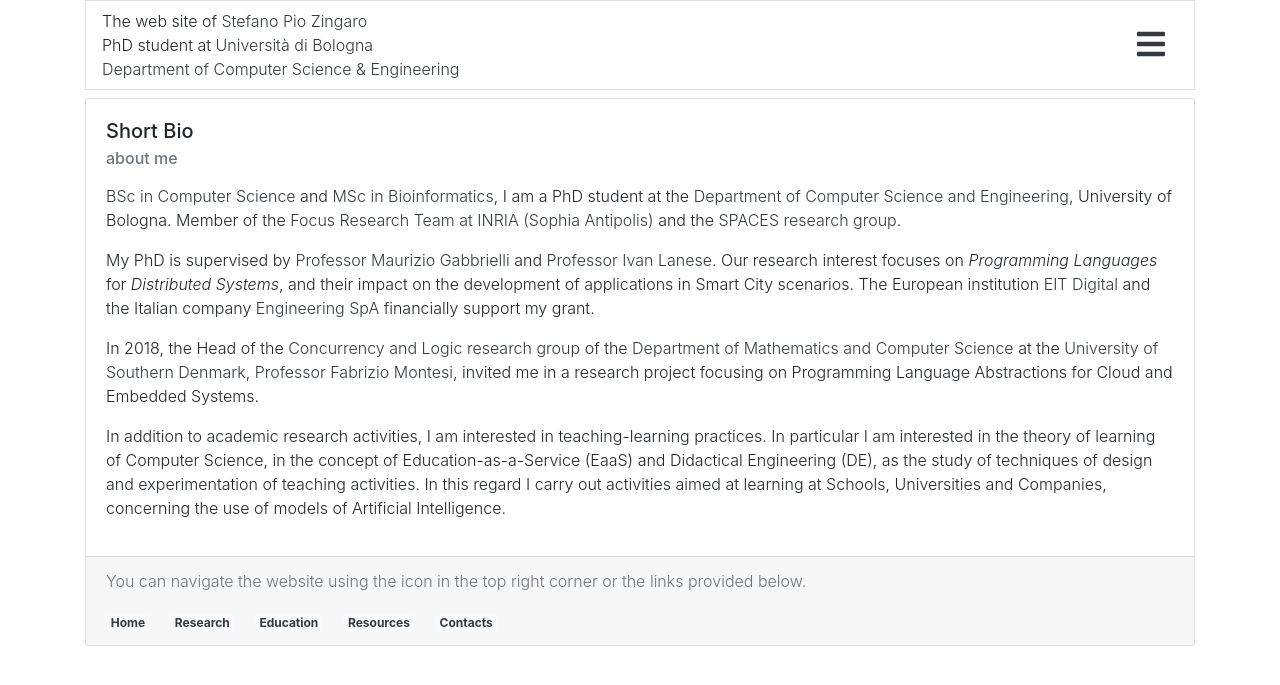
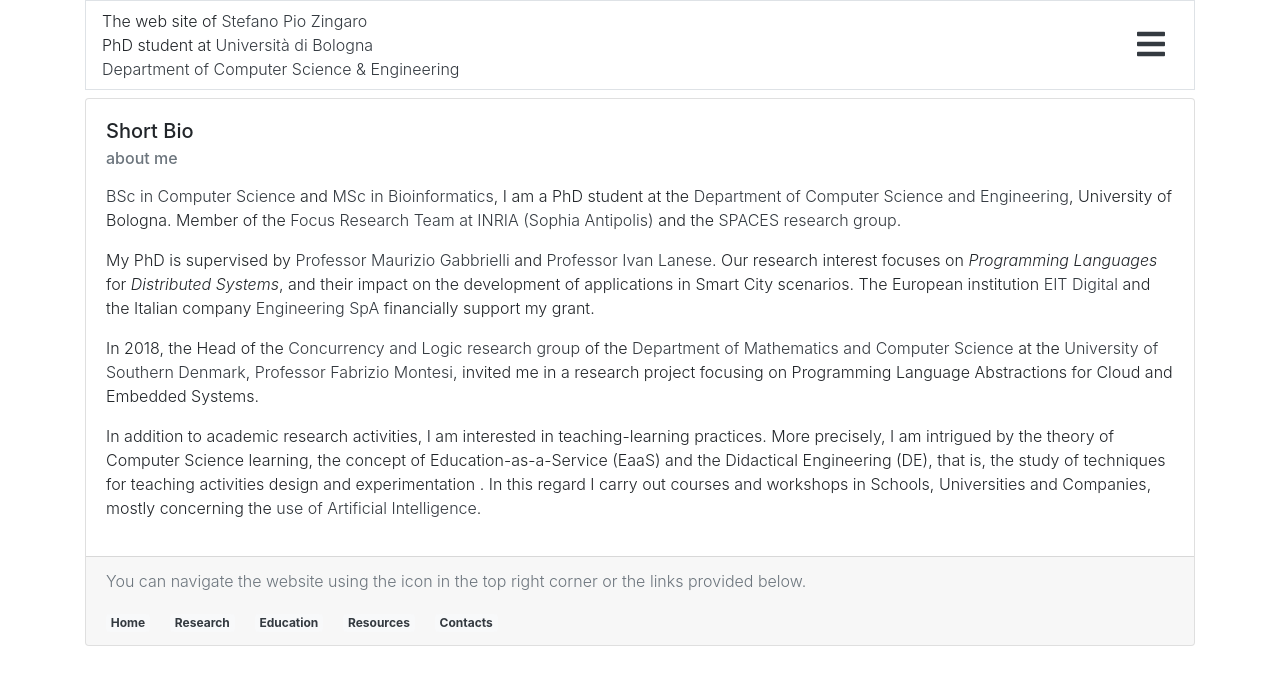
Before and after one commit to saltgz/saltgz.github.io, a Jekyll site: the page built from index.md, in a window 1280 px wide. Shown: the top 685 px of the page. Built offline with Jekyll 4.4.1, drawn with Linux system fonts in a browser that asks for light colours; nearby versions of some CDN libraries.

Commit message:
Update index.md

```diff
--- a/index.md
+++ b/index.md
@@ -29,9 +29,9 @@ project focusing on Programming Language Abstractions for Cloud and Embedded
 Systems.
 
 In addition to academic research activities, I am interested in
-teaching-learning practices. In particular I am interested in the theory of
-learning of Computer Science, in the concept of Education-as-a-Service (EaaS)
-and Didactical Engineering (DE), as the study of techniques of design and
-experimentation of teaching activities. In this regard I carry out activities
-aimed at learning at Schools, Universities and Companies, concerning the use of
-models of Artificial Intelligence.
+teaching-learning practices. More precisely, I am intrigued by the theory of
+Computer Science learning, the concept of Education-as-a-Service (EaaS)
+and the Didactical Engineering (DE), that is, the study of techniques for
+teaching activities design and experimentation . In this regard I carry out courses and workshops
+in Schools, Universities and Companies, mostly concerning
+the [use of Artificial Intelligence](https://spzingaro.github.io/education/2018/07/04/lab-ml/).
```
